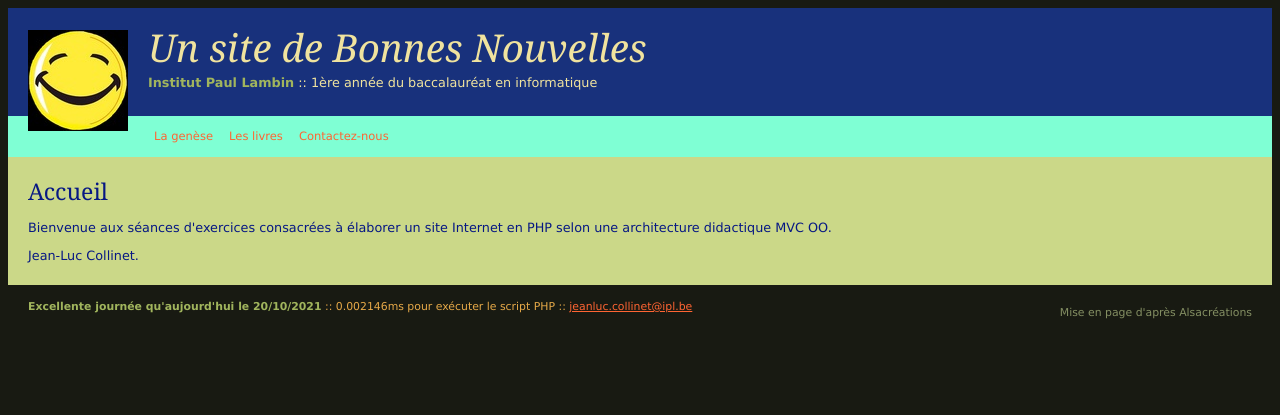
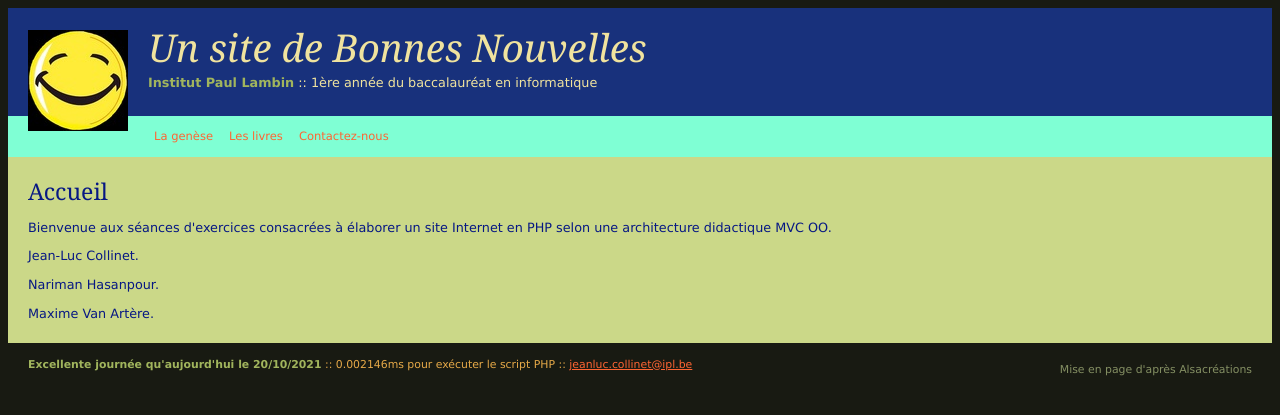
Before and after one commit to Traqnar/siteDesBonnesNouvelles, a PHP site: page / in a window 1280 px wide. Shown: the top 415 px of the page. Run offline with PHP 8.4, Linux system fonts and the light colour scheme.

Commit message:
add - new author added on home

```diff
--- a/views/home.php
+++ b/views/home.php
@@ -2,4 +2,6 @@
 	<h2>Accueil</h2>
 	<p>Bienvenue aux séances d'exercices consacrées à élaborer un site Internet en PHP selon une architecture didactique MVC OO.</p>
 	<p>Jean-Luc Collinet.</p>
+	<p>Nariman Hasanpour.</p>
+	<p>Maxime Van Artère.</p>
 </div><!-- #contenu -->
```
